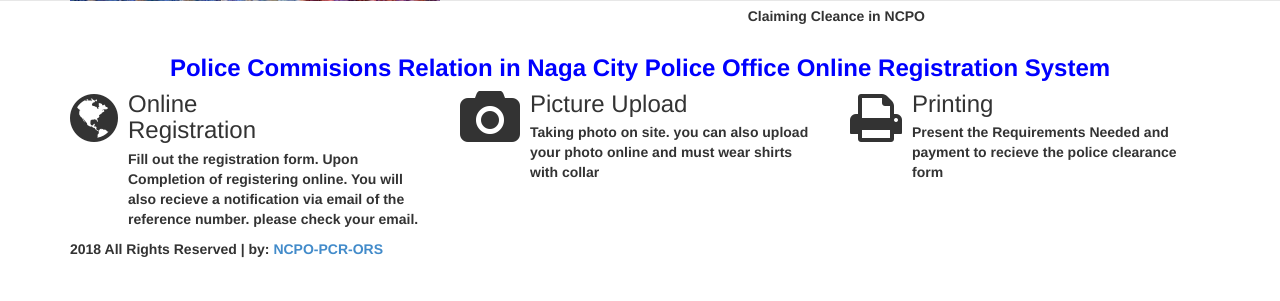
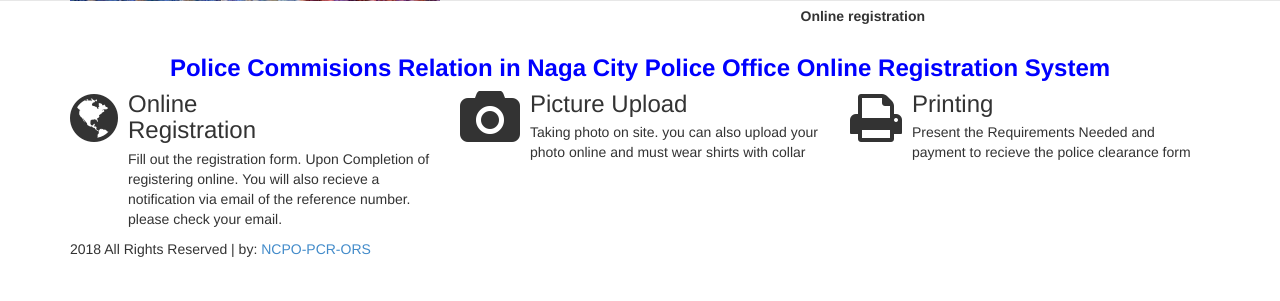
Before and after one commit to jayramacc/NCPO-PCR-ORS, a PHP site: page / in a window 1280 px wide. Shown: the part 150-451 px from the top of the page. Run offline with PHP 8.4, Linux system fonts and the light colour scheme.

Commit message:
Fixed: Carousel Bug

```diff
--- a/index.php
+++ b/index.php
@@ -101,12 +101,12 @@
                     <h1>Steps to Apply Naga City Police Clearance</h1>
                     <div id="testimonials" class="carousel slide" data-ride="carousel">
                         <ol class="carousel-indicators">
-                            <li data-target="#testimonials" data-slide-to="0" class=""></li>
+                            <li data-target="#testimonials" data-slide-to="0" class="active"></li>
                             <li data-target="#testimonials" data-slide-to="1" class=""></li>
-                            <li data-target="#testimonials" data-slide-to="2" class="active"></li>
+                            <li data-target="#testimonials" data-slide-to="2" class=""></li>
                         </ol>
                         <div class="carousel-inner">
-                            <div class="item">
+                            <div class="item active ">
                                 <div class="container center">
                                     <div class="col-lg-6 col-lg-offset-3 col-md-6 col-md-offset-3 slide-custom">
                                         <h4>
@@ -121,22 +121,24 @@
                             <div class="item">
                                 <div class="container center">
                                     <div class="col-lg-6 col-lg-offset-3 col-md-6 col-md-offset-3 slide-custom">
-                                        <h4><i class="fa fa-quote-left"></i>Go to Verification Panel to send us the reservation for the application <i class="fa fa-quote-right"></i></h4>
-                                        <div class="user-img pull-right">
-                                            <img  alt="" class="img-u image-responsive" />
-                                        </div>
-                                        <h5 class="pull-right"><b>Verification Process</strong></h5>
+                                        <h4>
+                                            <i class="fa fa-quote-left"></i>
+                                            Go to Verification Panel to send us the reservation for the application
+                                            <i class="fa fa-quote-right"></i>
+                                        </h4>
+                                        <h5 class="pull-right"> <b>Verification Process</b> </h5>
                                     </div>
                                 </div>
                             </div>
-                            <div class="item active">
+                            <div class="item ">
                                 <div class="container center">
                                     <div class="col-lg-6 col-lg-offset-3 col-md-6 col-md-offset-3 slide-custom">
-                                        <h4><i class="fa fa-quote-left"></i> Present the following requirements in the NCPO naga along with your reference number and payment.<i class="fa fa-quote-right"></i></h4>
-                                        <div class="user-img pull-right">
-                                            <img  alt="" class="img-u image-responsive" />
-                                        </div>
-                                        <h5 class="pull-right"><b>Claiming Cleance in NCPO</strong></h5>
+                                        <h4>
+                                            <i class="fa fa-quote-left"></i>
+                                            Present the following requirements in the NCPO naga along with your reference number and payment.
+                                            <i class="fa fa-quote-right"></i>
+                                         </h4>
+                                        <h5 class="pull-right"> <b>Claiming Cleance in NCPO</b> </h5>
                                     </div>
                                 </div>
                             </div>
```
